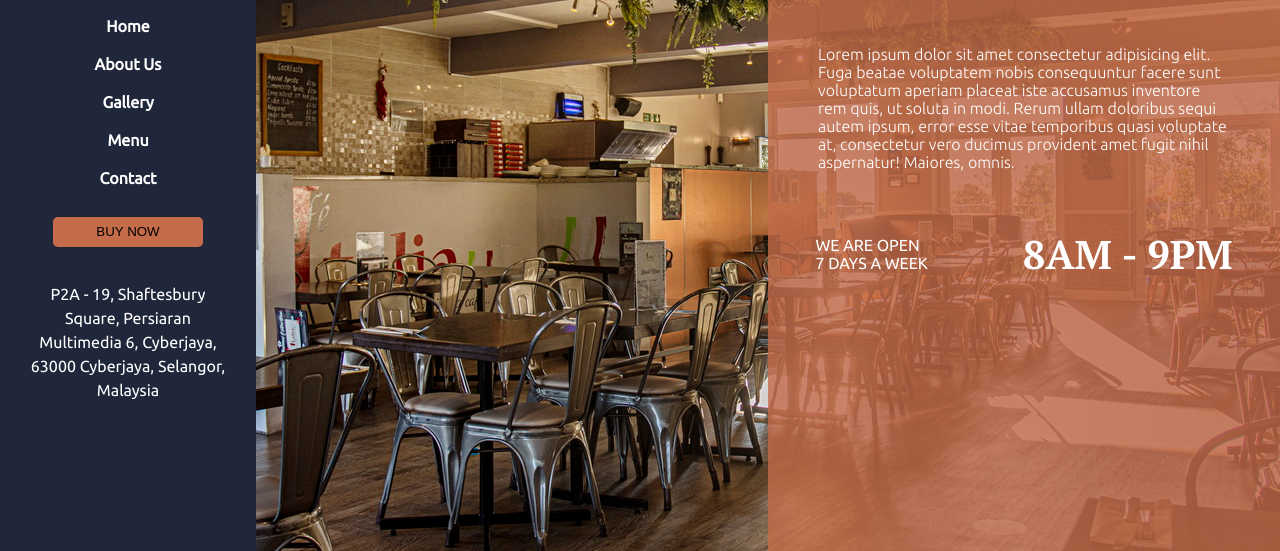
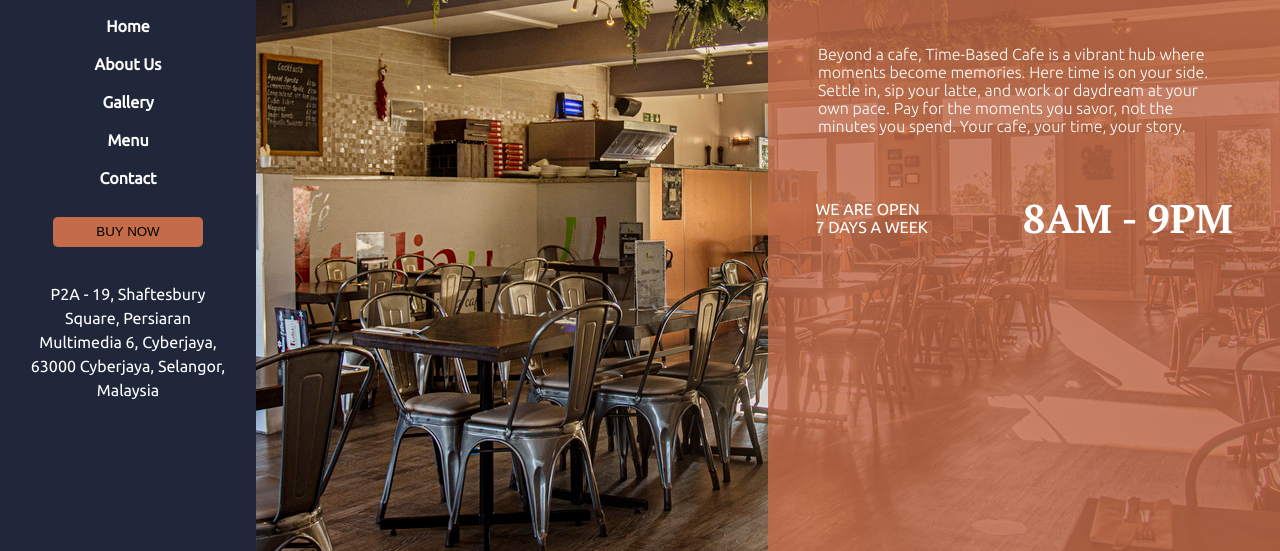
Before and after one commit to Sadu-sadullah/Webpage-Recreation, a plain HTML site: page index.html in a window 1280 px wide. Shown: the part 257-808 px from the top of the page. Drawn offline with nearby package versions, Linux system fonts and the light colour scheme.

Commit message:
Update index.html

```diff
--- a/index.html
+++ b/index.html
@@ -38,7 +38,7 @@
                 <h1>Welcome to our café</h1>
             </div>
             <div class="flex-container text-content">
-                <p>Lorem ipsum dolor sit amet consectetur adipisicing elit. Fuga beatae voluptatem nobis consequuntur facere sunt voluptatum aperiam placeat iste accusamus inventore rem quis, ut soluta in modi. Rerum ullam doloribus sequi autem ipsum, error esse vitae temporibus quasi voluptate at, consectetur vero ducimus provident amet fugit nihil aspernatur! Maiores, omnis.</p>
+                <p>Beyond a cafe, Time-Based Cafe is a vibrant hub where moments become memories. Here time is on your side. Settle in, sip your latte, and work or daydream at your own pace. Pay for the moments you savor, not the minutes you spend. Your cafe, your time, your story.</p>
             </div>
             <div class="flex-container footer">
                 <div class="flex-container days">
```
